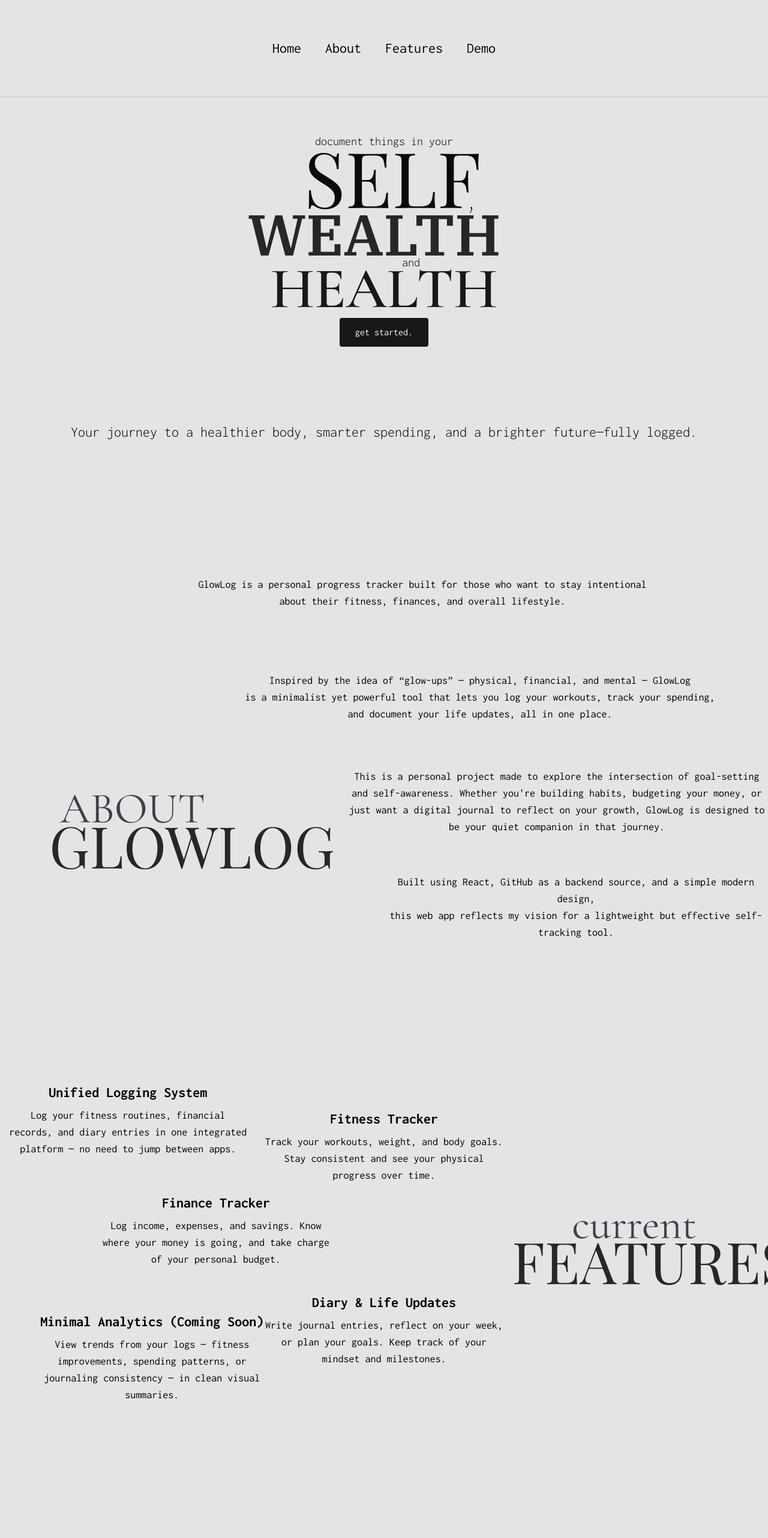
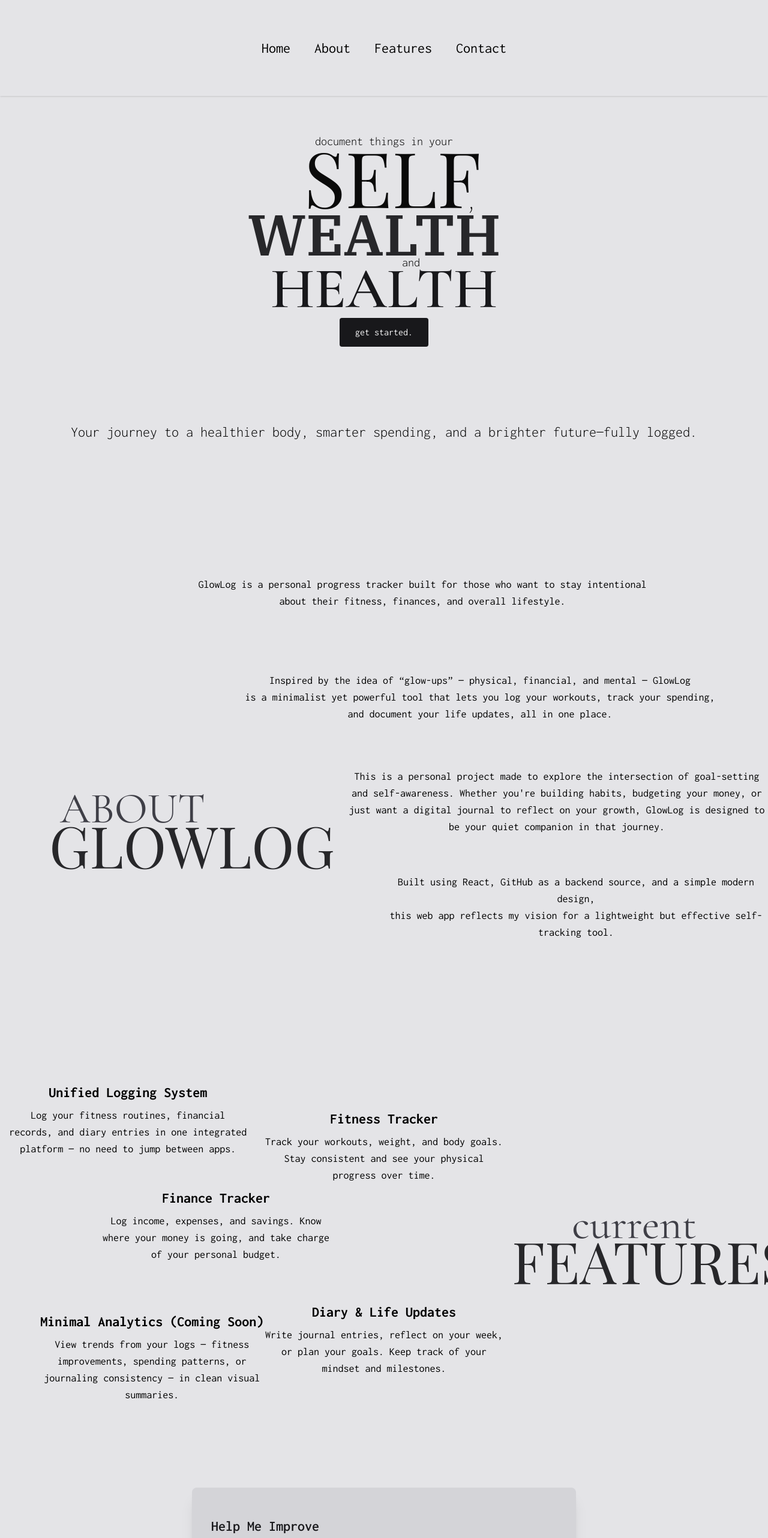
Before and after one commit to curtasdeveloper/glow-log, a React (Vite) app: page / in a window 1280 px wide. Shown: the top 2564 px of the page at 60% size. Built offline with nearby package versions, Linux system fonts and the light colour scheme; a web font is replaced by a local one.

Commit message:
With page-section nagivation

```diff
--- a/index.html
+++ b/index.html
@@ -1,5 +1,5 @@
 <!doctype html>
-<html lang="en">
+<html lang="en" class="scroll-smooth">
   <head>
     <meta charset="UTF-8" />
     <meta name="viewport" content="width=device-width, initial-scale=1.0" />
--- a/src/About.jsx
+++ b/src/About.jsx
@@ -2,7 +2,7 @@
 function About() {
     return (
         <>
-            <header className='h-[20vh]'></header>
+            <header className='h-[20vh]' id='about-section'></header>
             <div className='h-[80vh] grid grid-cols-2 grid-rows-4'>
                 <div className=""></div>
                 <div className="">
--- a/src/App.jsx
+++ b/src/App.jsx
@@ -3,9 +3,11 @@
 import HomeMainContent from './HomeMainContent.jsx'
 import About from './About.jsx'
 import Features from './Features.jsx'
-import Demo from './Demo.jsx'
 import Suggestion from './Suggestion.jsx'
 import MainFooter from './MainFooter.jsx'
+import ProfileForm from './ProfileForm.jsx'
+
+
 function App() {
 
   return (
@@ -14,9 +16,9 @@
       <HomeMainContent />
       <About />
       <Features />
-      <Demo />
       <Suggestion />
       <MainFooter />
+      <ProfileForm />
     </>
   )
 }
--- a/src/Demo.jsx
+++ /dev/null
@@ -1,12 +0,0 @@
-import './index.css'
-
-function Demo() {
-    return (
-        <>
-           <header className='h-[20vh]'></header>
-           <main className='h-[80vh]'></main>
-        </>
-    )
-}
-
-export default Demo
--- a/src/Features.jsx
+++ b/src/Features.jsx
@@ -2,7 +2,7 @@
 
 function FeaturesContent({title, description}) {
     return (
-        <section className='max-w-[400px] mx-auto flex items-center flex-col gap-2'>
+        <section className='max-w-[400px] mx-auto flex items-center flex-col gap-2 hover:scale-105 transition duration-300'>
             <h1 className='inconsolata text-2xl font-bold text-center'>{title}</h1>
             <p className='text-center text-lg inconsolata'>{description}</p>
         </section>
@@ -12,7 +12,7 @@
 
     return (
         <>
-            <header className="h-[20vh]"></header>
+            <header className="h-[20vh]" id='features-section'></header>
             <main className='h-[80vh] grid grid-cols-3 grid-rows-3'>
                 <div className="flex items-center">
                     <FeaturesContent title='Unified Logging System' description='Log your fitness routines, financial records, and diary entries in one integrated platform — no need to jump between apps.' />
@@ -22,7 +22,7 @@
                 </div>
                 <div className=""></div>
                 <div className=""></div>
-                <div className="ml-[-35em] mt-[1em]">
+                <div className="ml-[-35em] mt-[8px]">
                     <FeaturesContent title='Finance Tracker' description='Log income, expenses, and savings. Know where your money is going, and take charge of your personal budget.' />
                 </div>
                 <div className="">
@@ -32,7 +32,7 @@
                 <div className="mr-[-5em]">
                     <FeaturesContent title='Minimal Analytics (Coming Soon)' description='View trends from your logs — fitness improvements, spending patterns, or journaling consistency — in clean visual summaries.' />
                 </div>
-                <div className="mt-[-2em]">
+                <div className="mt-[-1em]">
                     <FeaturesContent title='Diary & Life Updates' description='Write journal entries, reflect on your week, or plan your goals. Keep track of your mindset and milestones.' />
                 </div>
                 <div className=""></div>
--- a/src/HomeMainContent.jsx
+++ b/src/HomeMainContent.jsx
@@ -1,15 +1,16 @@
 import './index.css'
 import './custom.css'
+
 function HomeMainContent() {
     return (
         <>
-            <main className='flex flex-col items-center justify-center h-[80vh] pt-[20vh] '>
+            <main className='flex flex-col items-center justify-center h-[80vh] pt-[20vh] ' id='home-section'>
                 <p className="mb-[-20px] text-xl font-light inconsolata">document things in your</p>
                 <p className="mb-[-16px] ml-[24px] text-9xl p-none  playfair-display text-neutral-950 ">SELF<span className="ml-[-28px] text-5xl font-thin inconsolata">,</span></p>
                 <p className="mb-[-14px] mr-[32px] text-8xl ibm-plex-serif-regular text-zinc-800 font-semibold">WEALTH</p>
                 <p className="mb-[-14px] ml-[90px] text-xl font-light inconsolata">and</p>
                 <p className="mt-[-4px] text-8xl cormorant-garamond text-zinc-900 font-semibold">HEALTH</p>
-                <button className='h-[48px] w-[148px] bg-zinc-900 text-zinc-100 rounded-[4px] inconsolata'>get started.</button>
+                <button onClick={console.log("Profile form should be visible...")} className='h-[48px] w-[148px] bg-zinc-900 text-zinc-100 rounded-[4px] inconsolata'>get started.</button>
             </main>
             <footer className='h-[20vh] flex items-center justify-center'>
                 <p className='text-2xl font-light inconsolata text-center'>Your journey to a healthier body, smarter spending, and a brighter future—fully logged.</p>
--- a/src/MainHeader.jsx
+++ b/src/MainHeader.jsx
@@ -2,15 +2,14 @@
 import './custom.css'
 
 function Header() {
-
     return (
         <>
             <header className='flex items-center justify-center h-[20vh] w-[100%] bg-zinc-200 z-10 fixed top-0  left-0 right-0 shadow-sm'>
                 <nav className='flex gap-10' id='nav-container'>
-                    <a className='text-2xl inconsolata font-semilight' href="">Home</a>
-                    <a className='text-2xl inconsolata font-semilight' href="">About</a>
-                    <a className='text-2xl inconsolata font-semilight' href="">Features</a>
-                    <a className='text-2xl inconsolata font-semilight' href="">Demo</a>
+                    <a className='text-2xl inconsolata font-semilight' href="#home-section">Home</a>
+                    <a className='text-2xl inconsolata font-semilight' href="#about-section">About</a>
+                    <a className='text-2xl inconsolata font-semilight' href="#features-section">Features</a>
+                    <a className='text-2xl inconsolata font-semilight' href="#contact-section">Contact</a>
                 </nav>
             </header>
         </>
--- /dev/null
+++ b/src/ProfileForm.jsx
@@ -0,0 +1,10 @@
+import './index.css'
+
+function ProfileForm() {
+
+    return (
+        <></>
+    )
+}
+
+export default ProfileForm
--- a/src/Suggestion.jsx
+++ b/src/Suggestion.jsx
@@ -1,7 +1,7 @@
 import './index.css'
 
 function SuggestionForm () {
-    return <form className='flex flex-col items-start justify-center gap-4 w-[100%] py-[16px]' action="" method="post">
+    return <form className='flex flex-col items-start justify-center gap-4 w-[100%] py-[16px]' action="" method="post" >
         <div className='w-[100%]'>
             <label className='text-md text-zinc-800 inconsolata' htmlFor="suggestion-text">Your Suggestion *</label>
             <input className='border-1 text-sm border-zinc-400 font-monospace w-[100%] h-[32px] px-[8px] rounded-lg focus:outline-zinc-500 focus:bg-none focus:outline-1 focus:shadow-sm' type="text" id='suggestion-text' placeholder='Tell me about your idea, future request, or improvement suggestion...'/>
@@ -18,8 +18,8 @@
 function Suggestion() {
     return (
         <>
-            <div className='flex items-center justify-center h-[100vh] bg-zinc-200 '>
-                <main className='h-[80%] w-[50%] flex flex-col items-start justify-between bg-zinc-300 px-[2em] py-[3em] rounded-lg shadow-xl'>
+            <div className='flex items-center justify-center h-[100vh] bg-zinc-200'>
+                <main className='h-[80%] w-[50%] flex flex-col items-start justify-between bg-zinc-300 px-[2em] py-[3em] rounded-lg shadow-xl ' id='contact-section' >
                     <header className='border-b-1 border-zinc-400 pb-[16px]'>
                         <h1 className='inconsolata text-2xl font-semibold text-zinc-900'>Help Me Improve</h1>
                         <p className='text-md text-zinc-800 inconsolata'>Have an idea for a new feature or improvement? I'd love to hear from you! Your feedback will helps me build a better experience for everyone.</p>
```
